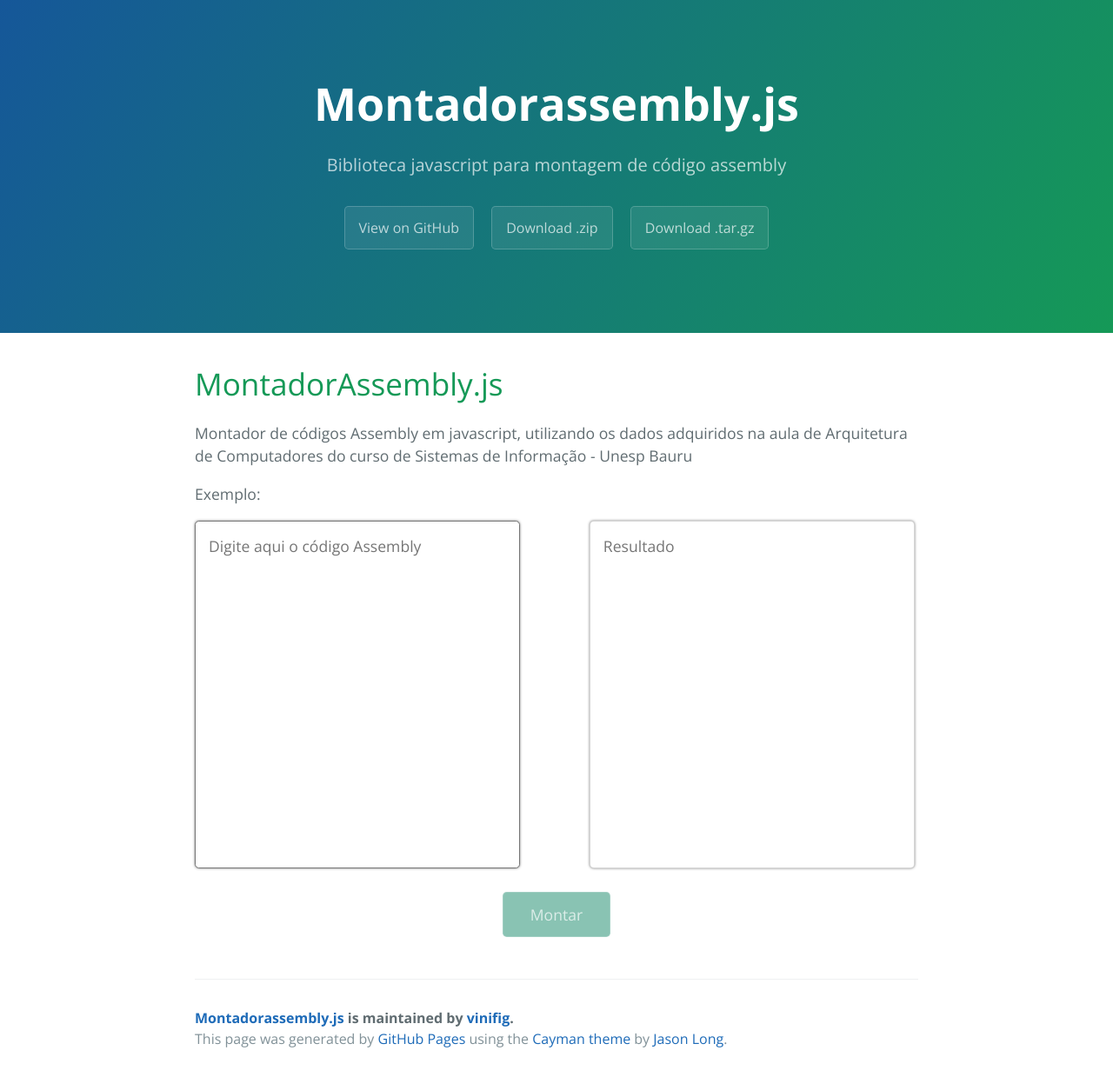
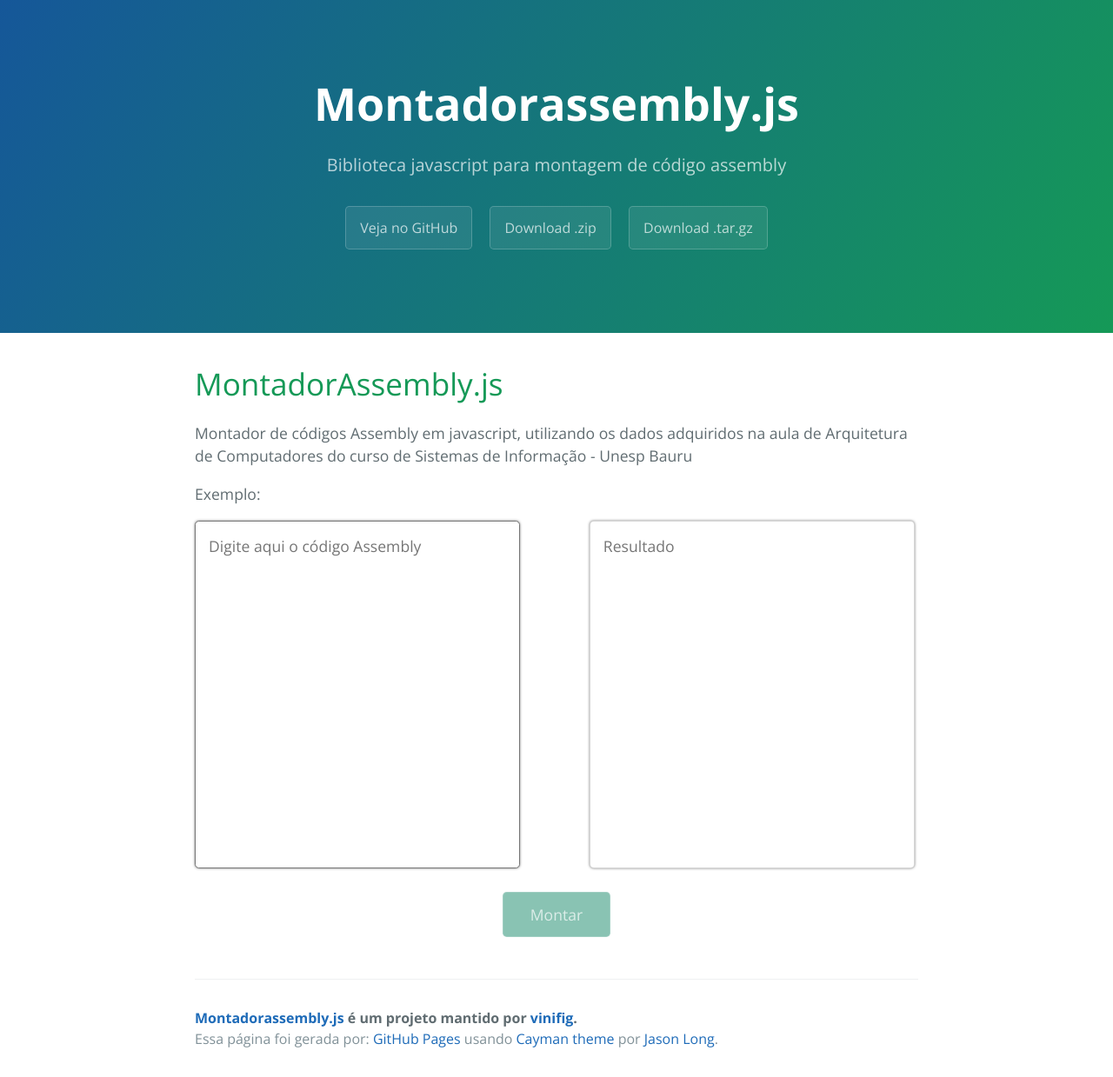
Before and after one commit to vinifig/MontadorAssembly, a plain HTML site: page index.html in a window 1280 px wide. Shown: the whole page at 87% size. Drawn offline with nearby package versions, Linux system fonts and the light colour scheme.

Commit message:
Ajustes de texto

```diff
--- a/index.html
+++ b/index.html
@@ -15,7 +15,7 @@
     <section class="page-header">
       <h1 class="project-name">Montadorassembly.js</h1>
       <h2 class="project-tagline">Biblioteca javascript para montagem de código assembly</h2>
-      <a href="https://github.com/vinifig/MontadorAssembly.js" class="btn">View on GitHub</a>
+      <a href="https://github.com/vinifig/MontadorAssembly.js" class="btn">Veja no GitHub</a>
       <a href="https://github.com/vinifig/MontadorAssembly.js/zipball/master" class="btn">Download .zip</a>
       <a href="https://github.com/vinifig/MontadorAssembly.js/tarball/master" class="btn">Download .tar.gz</a>
     </section>
@@ -34,9 +34,9 @@
       <button id="montar" class="btn">Montar</button>
 
       <footer class="site-footer">
-        <span class="site-footer-owner"><a href="https://github.com/vinifig/MontadorAssembly.js">Montadorassembly.js</a> is maintained by <a href="https://github.com/vinifig">vinifig</a>.</span>
+        <span class="site-footer-owner"><a href="https://github.com/vinifig/MontadorAssembly.js">Montadorassembly.js</a> é um projeto mantido por <a href="https://github.com/vinifig">vinifig</a>.</span>
 
-        <span class="site-footer-credits">This page was generated by <a href="https://pages.github.com">GitHub Pages</a> using the <a href="https://github.com/jasonlong/cayman-theme">Cayman theme</a> by <a href="https://twitter.com/jasonlong">Jason Long</a>.</span>
+        <span class="site-footer-credits">Essa página foi gerada por: <a href="https://pages.github.com">GitHub Pages</a> usando <a href="https://github.com/jasonlong/cayman-theme">Cayman theme</a> por <a href="https://twitter.com/jasonlong">Jason Long</a>.</span>
       </footer>
 
     </section>
```
